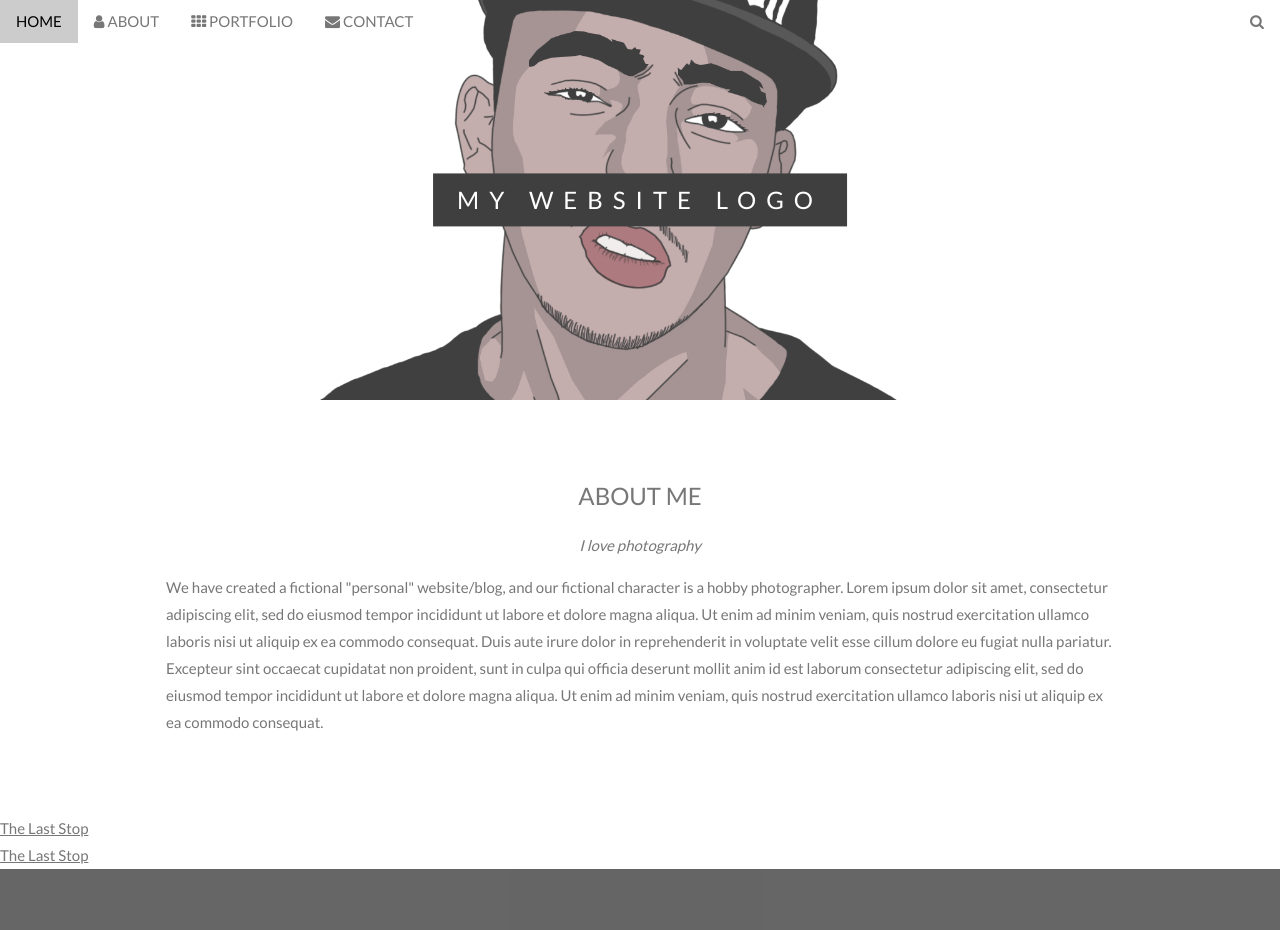
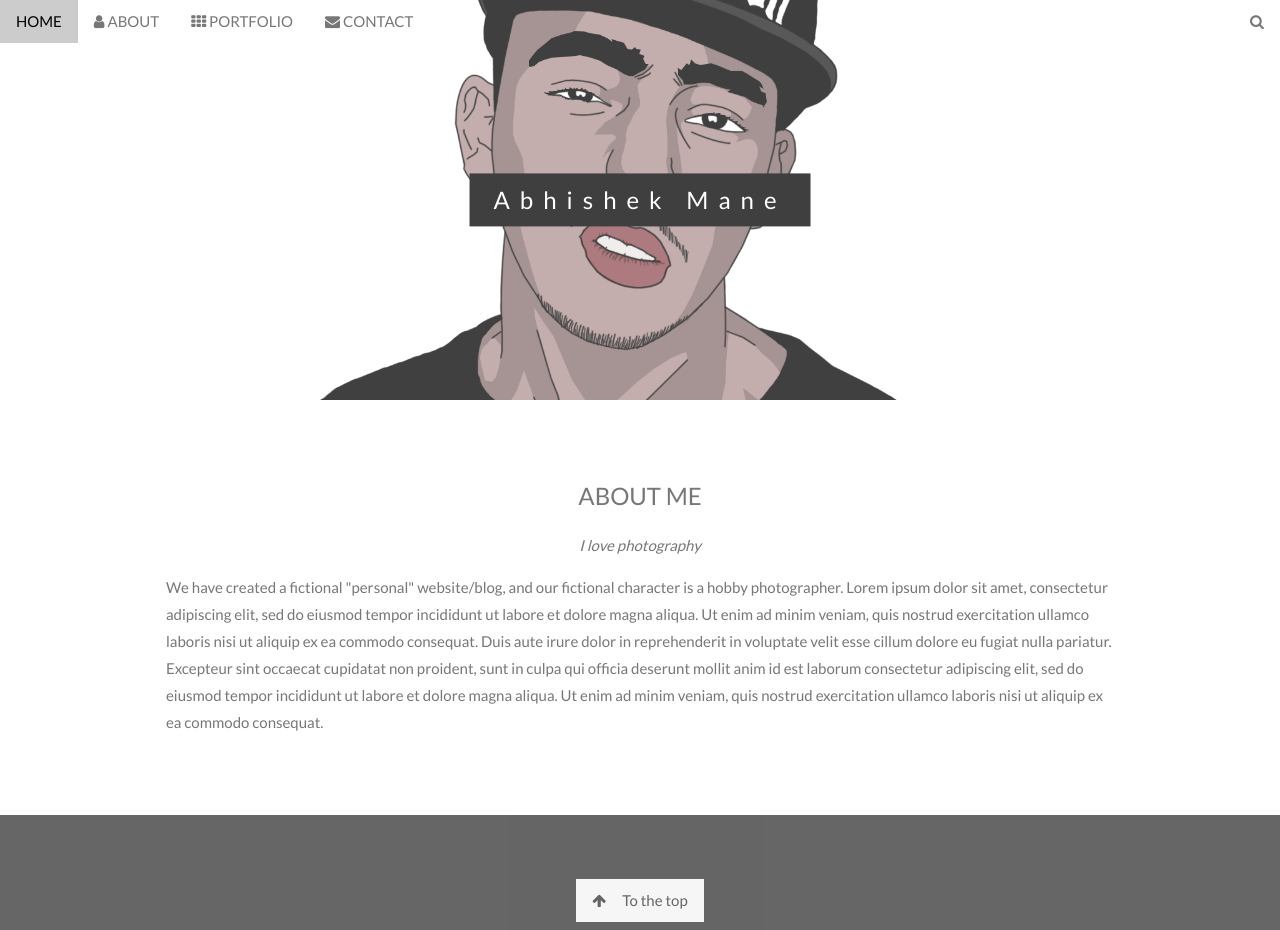
Before and after one commit to Abhis33/abhis33.github.io, a plain HTML site: page index.html in a window 1280 px wide. Shown: the top 930 px of the page. Drawn offline with nearby package versions, Linux system fonts and the light colour scheme.

Commit message:
ver 0.34

```diff
--- a/index.html
+++ b/index.html
@@ -106,7 +106,7 @@ body, html {
 <!-- First Parallax Image with Logo Text -->
 <div class="bgimg-1 w3-display-container w3-opacity-min" id="home">
   <div class="w3-display-middle" style="white-space:nowrap;">
-    <span class="w3-center w3-padding-large w3-black w3-xlarge w3-wide w3-animate-opacity">MY <span class="w3-hide-small">WEBSITE</span> LOGO</span>
+    <span class="w3-center w3-padding-large w3-black w3-xlarge w3-wide w3-animate-opacity">Abhishek <span class="w3-hide-large"><br></span> Mane</span>
   </div>
 </div>
 
@@ -118,10 +118,6 @@ body, html {
     quis nostrud exercitation ullamco laboris nisi ut aliquip ex ea commodo consequat. Duis aute irure dolor in reprehenderit in voluptate velit esse cillum dolore eu fugiat nulla pariatur. Excepteur sint occaecat cupidatat non proident, sunt in culpa
     qui officia deserunt mollit anim id est laborum consectetur adipiscing elit, sed do eiusmod tempor incididunt ut labore et dolore magna aliqua. Ut enim ad minim veniam, quis nostrud exercitation ullamco laboris nisi ut aliquip ex ea commodo consequat.</p>
 </div>
-
-<div> <a href="http://3.15.41.198:3001/">The Last Stop</a> </div>
-
-<div> <a href="http://thelaststop.fun.gg/">The Last Stop</a> </div>
 
 
 </body>
```
